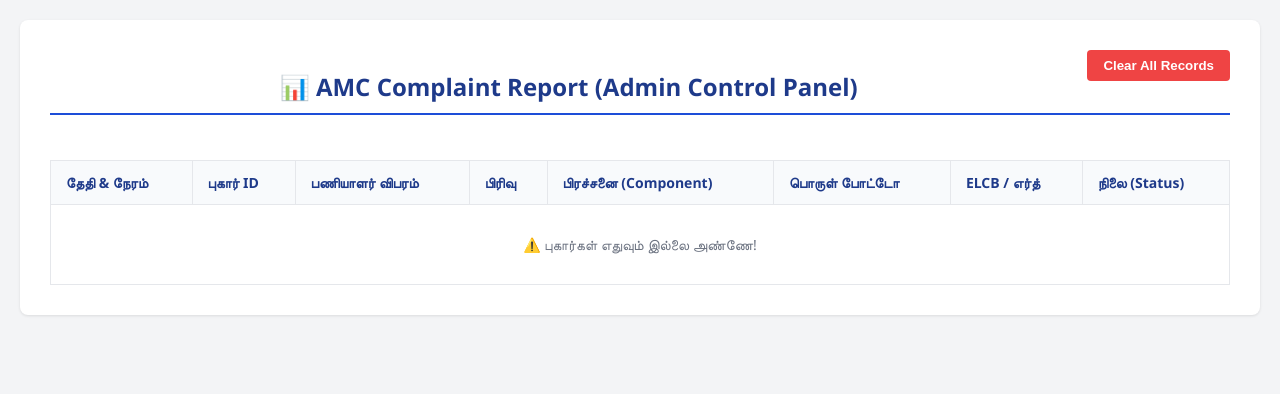
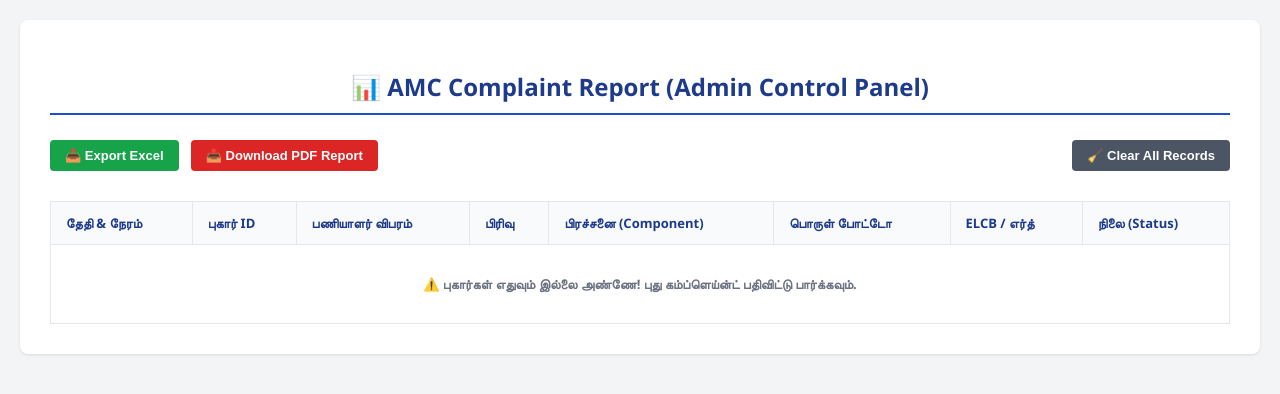
Before and after one commit to tamizharasan8822-eng/online-grievance-system, a website: page admin.html in a window 1280 px wide. Drawn offline with Linux system fonts and the light colour scheme.

Commit message:
Update admin.html

```diff
--- a/admin.html
+++ b/admin.html
@@ -4,33 +4,52 @@
     <meta charset="UTF-8">
     <meta name="viewport" content="width=device-width, initial-scale=1.0">
     <title>AMC Complaint Report - Admin Panel</title>
+    <!-- PDF மற்றும் Excel டவுன்லோடு செய்யத் தேவையான ஆன்லைன் லைப்ரரிகள் -->
+    <script src="https://cdnjs.cloudflare.com/ajax/libs/html2pdf.js/0.10.1/html2pdf.bundle.min.js"></script>
+    <script src="https://cdnjs.cloudflare.com/ajax/libs/xlsx/0.18.5/xlsx.full.min.js"></script>
+
     <style>
         body { font-family: 'Segoe UI', Arial, sans-serif; margin: 0; background-color: #f3f4f6; color: #333333; padding: 20px; }
         .container { max-width: 1300px; margin: 0 auto; background: #ffffff; padding: 30px; border-radius: 8px; box-shadow: 0 1px 3px rgba(0,0,0,0.1); }
         h2 { color: #1e3a8a; text-align: center; margin-bottom: 25px; border-bottom: 2px solid #1d4ed8; padding-bottom: 10px; }
-        table { width: 100%; border-collapse: collapse; margin-top: 20px; background: #ffffff; }
-        th, td { padding: 12px 15px; text-align: left; border: 1px solid #e5e7eb; font-size: 14px; }
+
+        .action-bar { display: flex; justify-content: space-between; align-items: center; margin-bottom: 20px; flex-wrap: wrap; gap: 10px; }
+        .download-btns button { font-weight: bold; padding: 8px 15px; border: none; border-radius: 4px; cursor: pointer; margin-right: 8px; font-size: 13px; color: white; }
+        .btn-excel { background-color: #16a34a; } .btn-excel:hover { background-color: #15803d; }
+        .btn-pdf { background-color: #dc2626; } .btn-pdf:hover { background-color: #b91c1c; }
+        .btn-clear { background-color: #4b5563; font-weight: bold; padding: 8px 15px; border: none; border-radius: 4px; cursor: pointer; color: white; font-size: 13px; }
+        .btn-clear:hover { background-color: #374151; }
+
+        table { width: 100%; border-collapse: collapse; margin-top: 10px; background: #ffffff; }
+        th, td { padding: 12px 15px; text-align: left; border: 1px solid #e5e7eb; font-size: 13px; }
         th { background-color: #f8fafc; color: #1e3a8a; font-weight: 600; }
         tr:hover { background-color: #f1f5f9; }
         select { padding: 6px; border-radius: 4px; font-weight: bold; border: 1px solid #d1d5db; }
-        .btn-view { background-color: #10b981; color: white; border: none; padding: 4px 8px; border-radius: 4px; cursor: pointer; font-size: 12px; font-weight: bold; }
-        .btn-view:hover { background-color: #059669; }
-        .btn-clear { background-color: #ef4444; color: white; border: none; padding: 8px 16px; border-radius: 4px; font-weight: bold; cursor: pointer; float: right; }
 
-        /* 🖼️ போட்டோ பார்க்கும் பாப்-அப் விண்டோ ஸ்டைல் */
-        .modal { display: none; position: fixed; z-index: 1000; left: 0; top: 0; width: 100%; height: 100%; background-color: rgba(0,0,0,0.7); justify-content: center; align-items: center; }
-        .modal-content { max-width: 80%; max-height: 80%; background: white; padding: 10px; border-radius: 8px; position: relative; }
-        .close-btn { position: absolute; top: -10px; right: -10px; background: red; color: white; border: none; border-radius: 50%; width: 30px; height: 30px; cursor: pointer; font-weight: bold; }
+        .btn-view { background-color: #2563eb; color: white; border: none; padding: 5px 10px; border-radius: 4px; cursor: pointer; font-size: 12px; font-weight: bold; }
+        .btn-view:hover { background-color: #1d4ed8; }
+
+        /* 🖼️ பாப்-அப் விண்டோ ஸ்டைல் */
+        .modal { display: none; position: fixed; z-index: 1000; left: 0; top: 0; width: 100%; height: 100%; background-color: rgba(0,0,0,0.8); justify-content: center; align-items: center; }
+        .modal-content { max-width: 80%; max-height: 80%; background: white; padding: 15px; border-radius: 8px; position: relative; text-align: center; }
+        .close-btn { position: absolute; top: -12px; right: -12px; background: #ef4444; color: white; border: none; border-radius: 50%; width: 32px; height: 32px; cursor: pointer; font-weight: bold; font-size: 16px; }
     </style>
 </head>
 <body>
 
 <div class="container">
-    <button class="btn-clear" onclick="clearAllTickets()">Clear All Records</button>
     <h2>📊 AMC Complaint Report (Admin Control Panel)</h2>
 
-    <div style="overflow-x: auto;">
-        <table>
+    <div class="action-bar">
+        <div class="download-btns">
+            <button class="btn-excel" onclick="downloadExcel()">📥 Export Excel</button>
+            <button class="btn-pdf" onclick="downloadPDF()">📥 Download PDF Report</button>
+        </div>
+        <button class="btn-clear" onclick="clearAllTickets()">🧹 Clear All Records</button>
+    </div>
+
+    <div style="overflow-x: auto;" id="pdfArea">
+        <table id="reportTable">
             <thead>
                 <tr>
                     <th>தேதி & நேரம்</th>
@@ -48,11 +67,11 @@
     </div>
 </div>
 
-<!-- 🖼️ போட்டோக்களைப் பெரியதாகக் காட்டும் பாப்-அப் பாக்ஸ் -->
+<!-- 🖼️ போட்டோ பார்க்கும் பாப்-அப் பாக்ஸ் -->
 <div id="photoModal" class="modal">
     <div class="modal-content">
         <button class="close-btn" onclick="closeModal()">X</button>
-        <img id="modalImg" src="" alt="Material Photo" style="max-width: 100%; max-height: 70vh; display: block; margin: 0 auto;">
+        <img id="modalImg" src="" alt="Complaint Material" style="max-width: 100%; max-height: 70vh; border-radius: 4px; box-shadow: 0 4px 6px rgba(0,0,0,0.3);">
     </div>
 </div>
 
@@ -70,19 +89,17 @@
                 hasTickets = true;
                 let ticket = JSON.parse(localStorage.getItem(key));
 
-                // ELCB போட்டோ இருந்தால் மட்டும் பட்டன் காட்டும்
-                let elcbPhotoBtn = ticket.elcb_photo ? `<br><button class="btn-view" onclick="openModal('${ticket.elcb_photo}')">View ELCB Photo</button>` : '';
+                let materialPhotoBtn = ticket.material_photo ? `<button class="btn-view" onclick="openModal('${ticket.material_photo}')">📸 View Material</button>` : '<span style="color:#ef4444;">No Photo</span>';
+                let elcbPhotoBtn = ticket.elcb_photo ? `<br><button class="btn-view" style="margin-top:5px; background-color:#10b981;" onclick="openModal('${ticket.elcb_photo}')">📸 View ELCB</button>` : '';
 
                 tbody.innerHTML += `
                     <tr>
-                        <td style="color: #6b7280; font-weight: 500;">${ticket.date || 'N/A'}</td>
+                        <td style="color: #4b5563; font-weight: 500; white-space: nowrap;">${ticket.date || 'N/A'}</td>
                         <td><strong style="color: #1d4ed8;">${ticket.id}</strong></td>
-                        <td><strong>${ticket.user_name}</strong><br><span style="color: #6b7280; font-size: 12px;">${ticket.designation}</span></td>
+                        <td><strong>${ticket.user_name}</strong><br><span style="color: #6b7280; font-size: 11px;">${ticket.designation}</span></td>
                         <td>${ticket.section_name}</td>
                         <td><span style="color: #b45309; font-weight: 500;">${ticket.component}</span></td>
-                        <td>
-                            <button class="btn-view" onclick="openModal('${ticket.material_photo}')">📸 View Material</button>
-                        </td>
+                        <td>${materialPhotoBtn}</td>
                         <td>
                             <strong>ELCB:</strong> ${ticket.elcb} ${elcbPhotoBtn}<br>
                             <strong>Earth:</strong> ${ticket.earth}
@@ -99,7 +116,7 @@
             }
         }
         if (!hasTickets) {
-            tbody.innerHTML = `<tr><td colspan="8" style="text-align:center; padding:30px; color:#6b7280;">⚠️ புகார்கள் எதுவும் இல்லை அண்ணே!</td></tr>`;
+            tbody.innerHTML = `<tr><td colspan="8" style="text-align:center; padding:30px; color:#6b7280; font-weight:bold;">⚠️ புகார்கள் எதுவும் இல்லை அண்ணே! புது கம்ப்ளெய்ன்ட் பதிவிட்டு பார்க்கவும்.</td></tr>`;
         }
     }
 
@@ -113,9 +130,8 @@
         }
     }
 
-    // 🖼️ போட்டோக்களை பாப்-அப்பில் ஓபன் செய்யும் ஃபங்க்ஷன்
     function openModal(base64Src) {
-        if(!base64Src) { alert("போட்டோ எதுவும் அப்லோடு செய்யப்படவில்லை அண்ணே!"); return; }
+        if(!base64Src || base64Src === "undefined") { alert("போட்டோ எதுவும் இல்லை அண்ணே!"); return; }
         document.getElementById('modalImg').src = base64Src;
         document.getElementById('photoModal').style.display = 'flex';
     }
@@ -124,8 +140,28 @@
         document.getElementById('photoModal').style.display = 'none';
     }
 
+    // 📥 EXCEL டவுன்லோட் செய்யும் வசதி
+    function downloadExcel() {
+        let table = document.getElementById("reportTable");
+        let wb = XLSX.utils.table_to_book(table, {sheet: "AMC Complaints"});
+        XLSX.writeFile(wb, "AMC_Complaint_Report.xlsx");
+    }
+
+    // 📥 PDF டவுன்லோட் செய்யும் வசதி
+    function downloadPDF() {
+        let element = document.getElementById('pdfArea');
+        let opt = {
+            margin:       10,
+            filename:     'AMC_Complaint_Report.pdf',
+            image:        { type: 'jpeg', quality: 0.98 },
+            html2canvas:  { scale: 2 },
+            jsPDF:        { unit: 'mm', format: 'a3', orientation: 'landscape' }
+        };
+        html2pdf().set(opt).from(element).save();
+    }
+
     function clearAllTickets() {
-        if (confirm("அனைத்து புகார்களையும் நீக்கலாமா?")) {
+        if (confirm("அனைத்து புகார்களையும் முழுமையாக நீக்கலாமா அண்ணே?")) {
             let keys = [];
             for (let i = 0; i < localStorage.length; i++) {
                 if (localStorage.key(i).startsWith('ticket_')) keys.push(localStorage.key(i));
```
